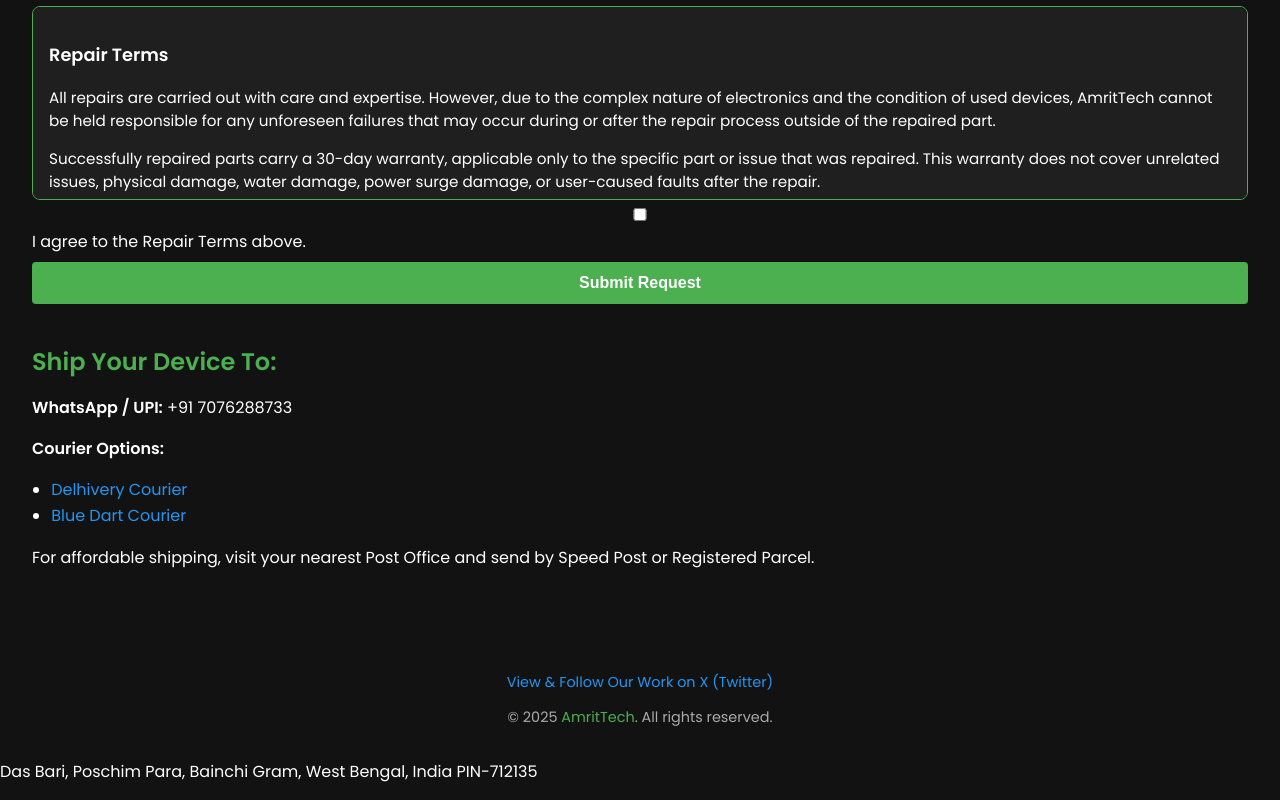
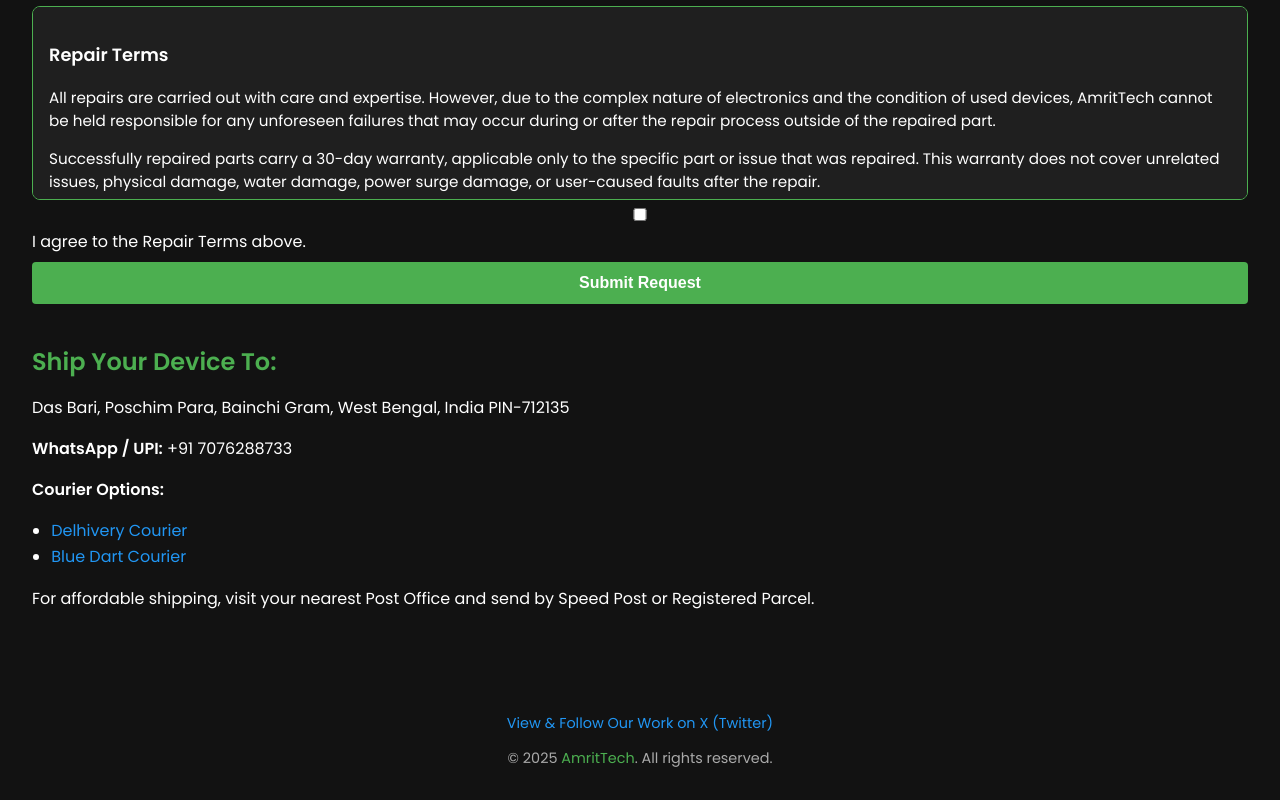
Before and after one commit to Amrit44444/AmritTech, a plain HTML site: page index.html in a window 1280 px wide. Shown: the part 1494-2294 px from the top of the page. Drawn offline with Linux system fonts and the light colour scheme.

Commit message:
Update index.html

```diff
--- a/index.html
+++ b/index.html
@@ -209,7 +209,7 @@
 
     <div class="section contact-info">
       <h2>Ship Your Device To:</h2>
-      <p></p>
+      <p>Das Bari, Poschim Para, Bainchi Gram, West Bengal, India PIN-712135</p>
       <p><strong>WhatsApp / UPI:</strong> +91 7076288733</p>
       <p>
         <strong>Courier Options:</strong>
@@ -238,5 +238,3 @@
   </div>
 </body>
 </html>
-
-Das Bari, Poschim Para, Bainchi Gram, West Bengal, India PIN-712135
```
